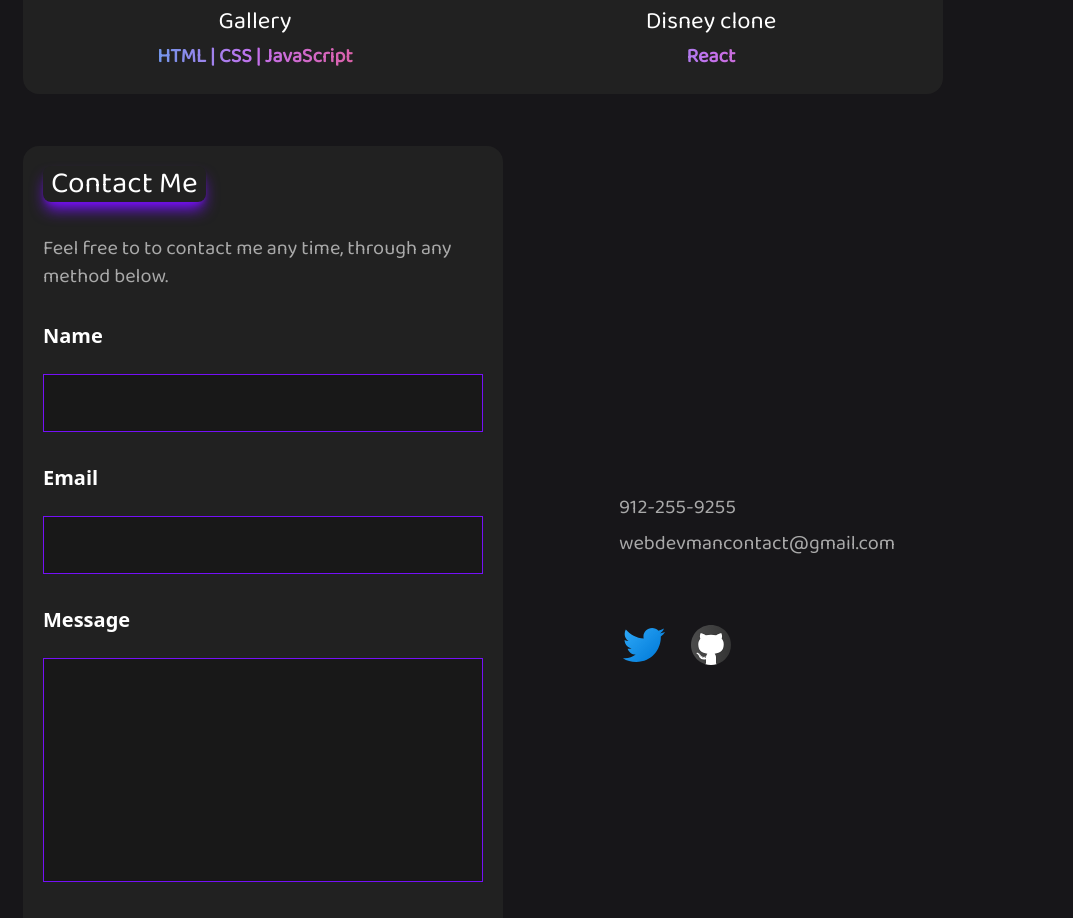
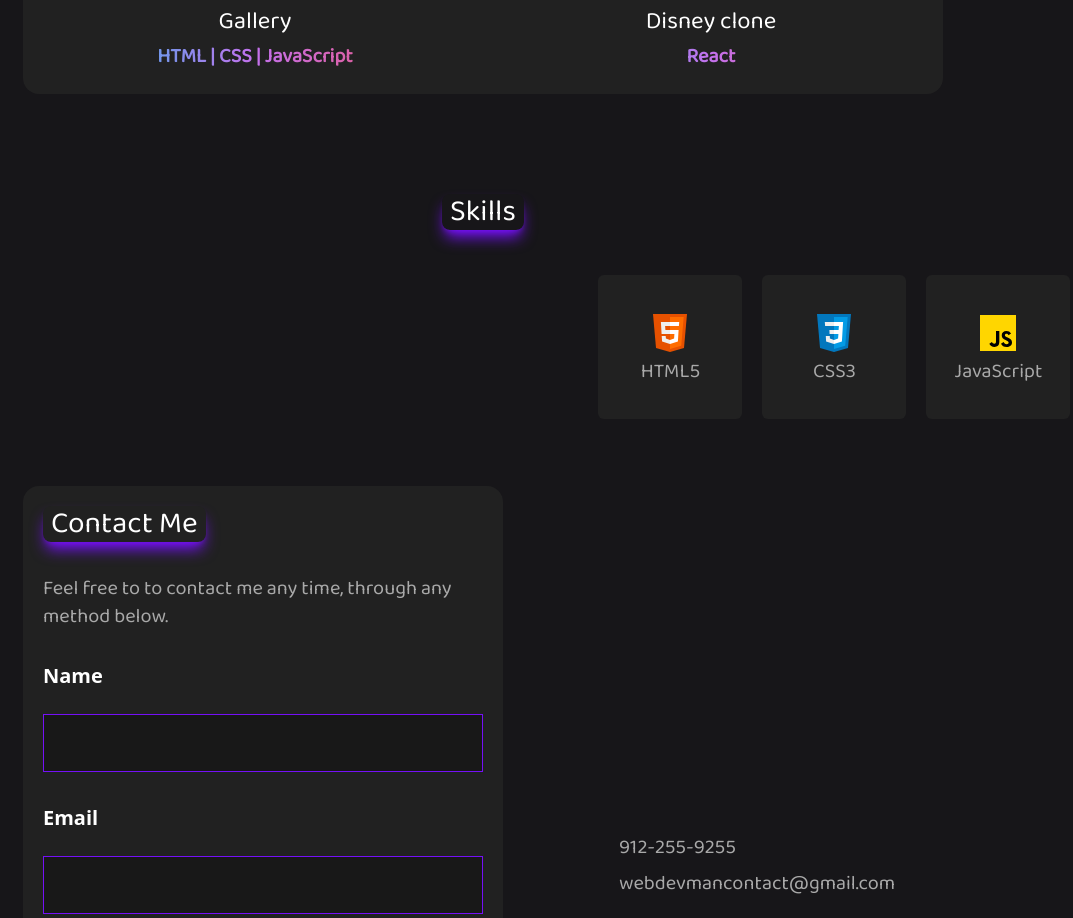
Before and after one commit to ManideepPaul/First-portfolio-app, a React (Create React App) app: page / in a window 1280 px wide. Shown: the part 1550-2468 px from the top of the page, without its empty margins (157-1230 px from the left). Built offline with nearby package versions, Linux system fonts and the light colour scheme.

Commit message:
skills container movement from right to left added

```diff
--- a/src/App.css
+++ b/src/App.css
@@ -1,8 +1,8 @@
 .mainContainer {
-  animation: example 10s ease-in-out infinite;
+  animation: bgAnimate 10s ease-in-out infinite;
 }
 
-@keyframes example {
+@keyframes bgAnimate {
   0% {
     background-color: #0a0227;
   }
@@ -19,3 +19,26 @@
     -webkit-background-clip: text;
     -webkit-text-fill-color: transparent;
 }
+
+
+#skills {
+  position: relative;
+  overflow: hidden;
+}
+.skillItems {
+  position: absolute;
+  animation: move linear 25s infinite;
+  bottom: 15px;
+}
+
+
+@keyframes move {
+  0% {
+    /* 62rem is total width of the tiles */
+    /* one tile is 9rem and gap is 1.5rem */
+    right: -62rem;
+  }
+  100% {
+    right: 100%;
+  }
+}
--- a/src/App.jsx
+++ b/src/App.jsx
@@ -3,6 +3,7 @@ import "./App.css";
 import About from './components/aboutMe'
 import Projects from './components/projects'
 import ContactMe from './components/contactMe';
+import Skills from './components/skills';
 
 function App() {
   return (
@@ -10,6 +11,7 @@ function App() {
       <Navbar />
       <About />
       <Projects />
+      <Skills />
       <ContactMe />
     </div>
   );
--- a/src/components/navbar.jsx
+++ b/src/components/navbar.jsx
@@ -14,6 +14,7 @@ function Navbar() {
       <div className={`${state ? "hidden" : "flex flex-col space-y-5 items-center"} md:flex text-text mx-5 text-lg font-semibold md:space-x-16`}>
           <a href="#home"><p className=" pt-2 hover:text-text-secondary">Home</p></a>
           <a href="#projects"><p className=" pt-2 hover:text-text-secondary">Projects</p></a>
+          <a href="#skills"><p className=" pt-2 hover:text-text-secondary">Skills</p></a>
           <a href="#contactMe"><p className="hover:bg-backcolor hover:text-text-secondary border-2 font-bold border-backcolor px-6 py-2 rounded-lg">Contact Me</p></a>
       </div>
       <div onClick={toggle} className="md:hidden mx-5">
```
